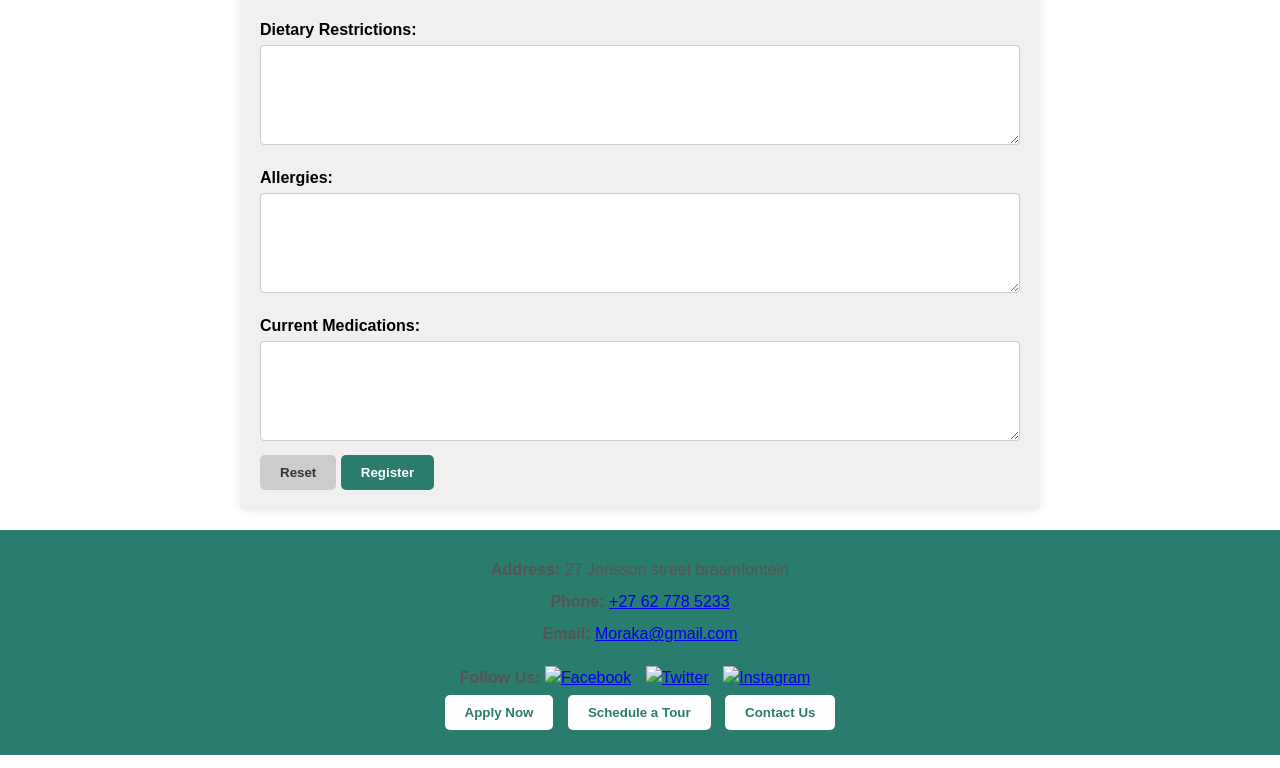
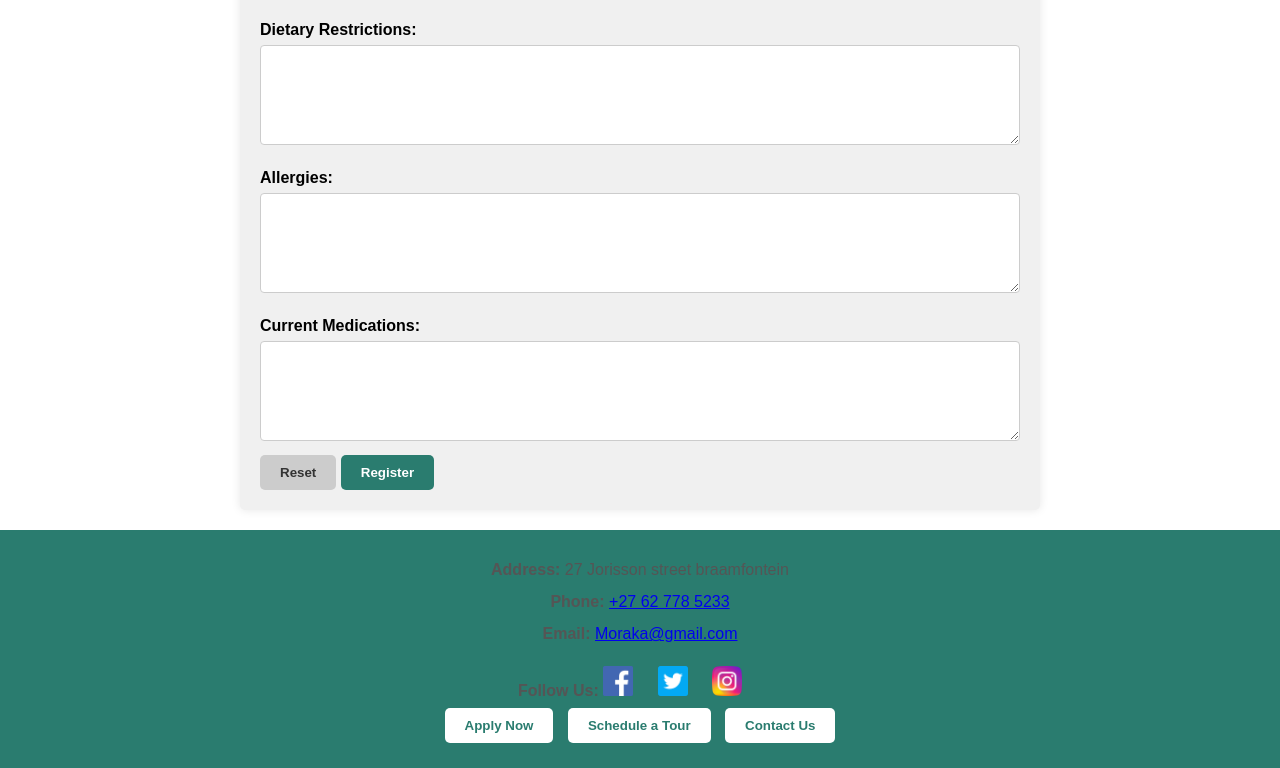
Before and after one commit to Kgaphola45/SmartReg, a plain HTML site: page registration.html in a window 1280 px wide. Shown: the part 2132-2900 px from the top of the page. Drawn offline with Linux system fonts and the light colour scheme.

Commit message:
Update social media icons in registration.html and add styling for the icons in Footer.css

```diff
--- a/registration.html
+++ b/registration.html
@@ -167,9 +167,9 @@
 
     <div class="social-media">
         <p><strong>Follow Us:</strong>
-            <a href="#" target="_blank"><img src="facebook-icon.png" alt="Facebook"></a>
-            <a href="#" target="_blank"><img src="twitter-icon.png" alt="Twitter"></a>
-            <a href="#" target="_blank"><img src="instagram-icon.png" alt="Instagram"></a>
+            <a href="#" target="_blank"><img src="images/icons/facebook.png" alt="Facebook"></a>
+            <a href="#" target="_blank"><img src="images/icons/twitter.png" alt="Twitter"></a>
+            <a href="#" target="_blank"><img src="images/icons/instagram.png" alt="Instagram"></a>
 
         </p>
 
--- a/styles/Footer.css
+++ b/styles/Footer.css
@@ -32,6 +32,12 @@
     margin-right: 10px;
   }
 
+  .social-media a img {
+    width: 30px; /* Adjust the width as needed */
+    height: 30px; /* Adjust the height as needed */
+    margin-right: 10px; /* Add some margin between the icons */
+}
+
   /* Styling for buttons in the call-to-action section */
   .call-to-action button {
     background-color: white;
```
